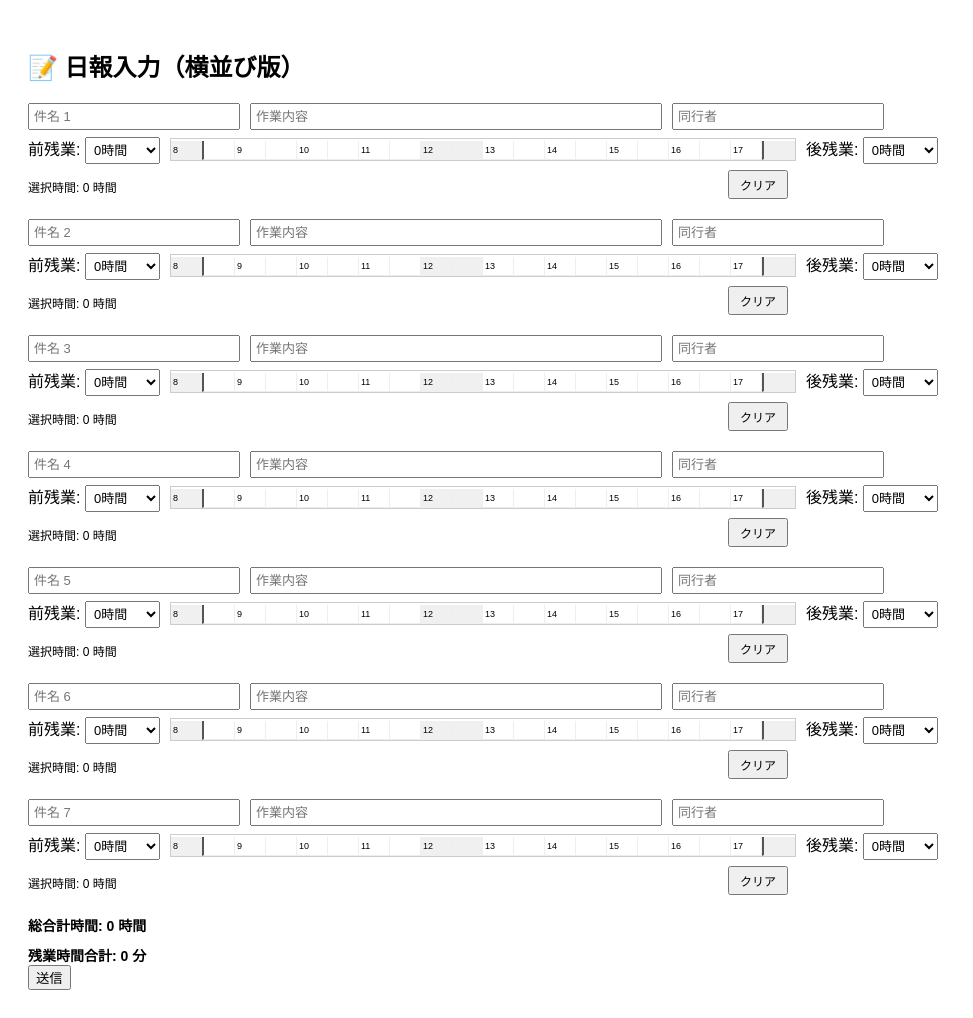
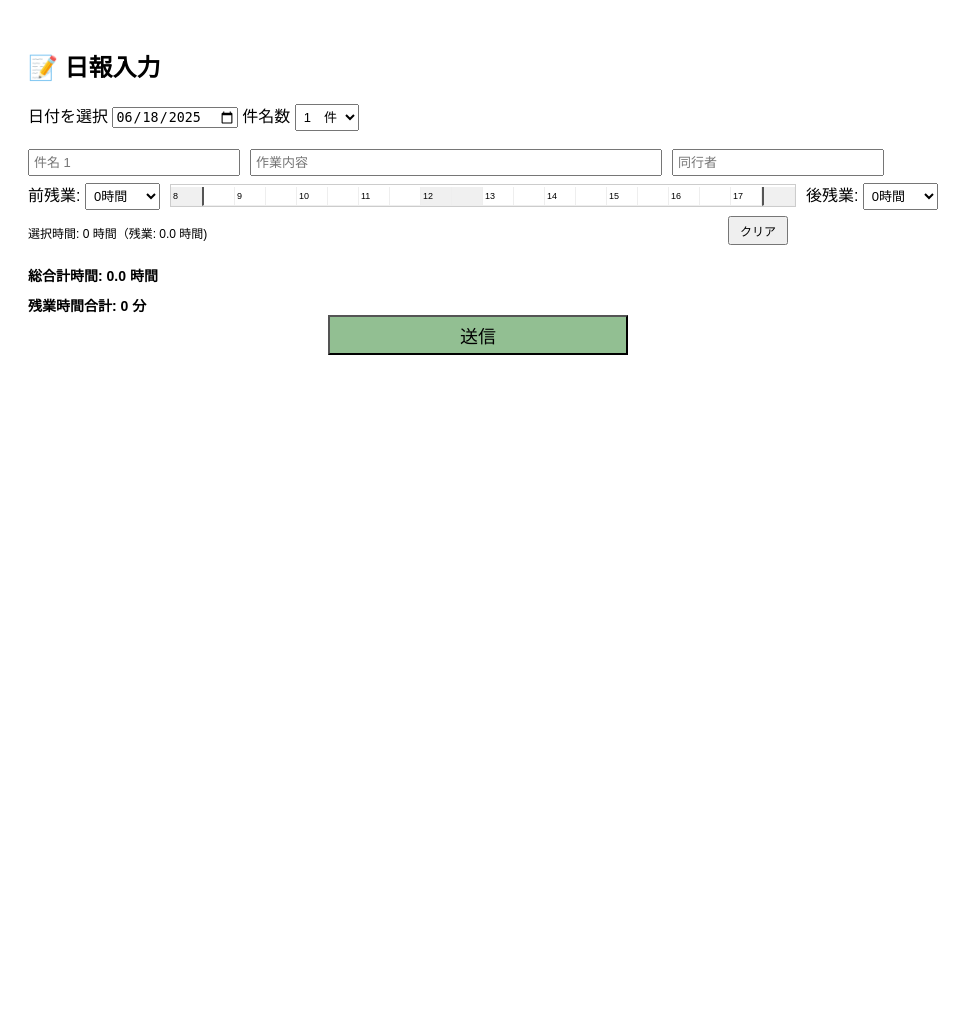
Before and after one commit to 3216311ktt/daily_report_app, a Flask app: page / in a window 1280 px wide. Shown: the whole page, without its empty margins (0-973 px from the left). After the commit the page ends 355 px from the top, so only its background shows below. Run offline with Flask 3, Linux system fonts and the light colour scheme.

Commit message:
日付表示追加等

```diff
--- a/app.py
+++ b/app.py
@@ -46,4 +46,4 @@ def submit():
 if __name__ == '__main__':
     with app.app_context():
         db.create_all()
-    app.run(debug=True)
+    app.run(host='0.0.0.0', port=5000, debug=True)
--- a/templates/index.html
+++ b/templates/index.html
@@ -2,7 +2,7 @@
 <html lang="ja">
 <head>
   <meta charset="UTF-8">
-  <title>日報入力（横並び版）</title>
+  <title>日報入力</title>
   <style>
     body {
       font-family: sans-serif;
@@ -81,30 +81,50 @@
     .overtime-select {
       font-size: 13px;
     }
+    .submit {
+      background-color: rgb(146, 191, 146);
+      height: 40px;
+      width: 300px;
+      font-size: large;
+      margin-left: 300px;
+    }
   </style>
 </head>
 <body>
 
-<h2>📝 日報入力（横並び版）</h2>
-
+<h2>📝 日報入力</h2>
+<tr>
+  <label for="dateInput"> 日付を選択</label>
+  <input type="date" id="dateInput" name="date">
+  <label for="entryCountSelector">件名数</label>
+  <select id="entryCountSelector">
+    <option value="1" selected>1　件</option>
+    <option value="2">2　件</option>
+    <option value="3">3　件</option>
+    <option value="4">4　件</option>
+    <option value="5">5　件</option>
+  </select>
+</tr>
+<br>
+<br>
 <div id="entries"></div>
 
 <div class="total-time">総合計時間: <span id="overall-total">0</span> 時間</div>
 <div class="total-time">残業時間合計: <span id="overtime-total">0</span> 分</div>
 
-<button onclick="submitReports()">送信</button>
+<button onclick="submitReports()" class="submit">送信</button>
 
 <script>
   const startHour = 8;
   const endHour = 18;
   const interval = 30;
-  const entryCount = 7;
 
   const entriesEl = document.getElementById('entries');
   const overallTotalEl = document.getElementById('overall-total');
   const overtimeTotalEl = document.getElementById('overtime-total');
+  const entryCountSelector = document.getElementById('entryCountSelector');
 
-  const allEntries = [];
+  let allEntries = [];
 
   function createTimeSlots() {
     const slots = [];
@@ -121,6 +141,10 @@
     }
     return slots;
   }
+
+  function createEntries(entryCount) {
+    entriesEl.innerHTML = '';
+    allEntries = []
 
   for (let i = 0; i < entryCount; i++) {
     const wrapper = document.createElement('div');
@@ -245,6 +269,62 @@
     allEntries.push({ slots, output, overtimeBefore, overtimeAfter });
   }
 
+  setupSlotEventHandlers();
+  updateAllTotals();
+}
+
+  function setupSlotEventHandlers() {
+    allEntries.forEach(entry => {
+      let isDragging = false;
+
+      entry.slots.forEach(slot => {
+        function toggleSlot(target) {
+          if (target.classList.contains('disabled')) return;
+          target.classList.toggle('selected');
+          updateAllTotals();
+        }
+
+        function selectSlot(target) {
+          if (target.classList.contains('disabled') || target.classList.contains('selected')) return;
+          target.classList.add('selected');
+          updateAllTotals();
+        }
+
+        slot.addEventListener('mousedown', () => {
+          isDragging = true;
+          toggleSlot(slot);
+        });
+
+        slot.addEventListener('mousemove', (e) => {
+          if (isDragging && e.buttons) {
+            selectSlot(slot);
+          }
+        });
+
+        slot.addEventListener('touchstart', (e) => {
+          e.preventDefault();
+          isDragging = true;
+          toggleSlot(slot);
+        }, { passive: false });
+
+        slot.addEventListener('touchmove', (e) => {
+          e.preventDefault();
+          const touch = e.touches[0];
+          const target = document.elementFromPoint(touch.clientX, touch.clientY);
+          if (target && target.classList.contains('slot')) {
+            selectSlot(target);
+          }
+        }, { passive: false });
+
+        document.addEventListener('mouseup', () => isDragging = false);
+        document.addEventListener('touchend', () => isDragging = false);
+      });
+
+      entry.overtimeBefore.addEventListener('change', updateAllTotals);
+      entry.overtimeAfter.addEventListener('change', updateAllTotals);
+    });
+  }
+
   function updateAllTotals() {
     let totalMinutes = 0;
     let totalOvertime = 0;
@@ -350,6 +430,24 @@
       else alert('保存に失敗しました');
     });
   }
+
+  //今日の日付を取得
+  const today = new Date();
+  const yyyy = today.getFullYear();
+  const mm = String(today.getMonth() +1).padStart(2, '0');
+  const dd = String(today.getDate()).padStart(2, '0');
+  const todayStr = `${yyyy}-${mm}-${dd}`;
+
+  document.getElementById('dateInput').value = todayStr;
+
+  // エントリーを初期表示
+  createEntries(parseInt(entryCountSelector.value, 10));
+
+  // セレクト変更時に再生成
+  entryCountSelector.addEventListener('change', () => {
+    const count = parseInt(entryCountSelector.value, 10);
+    createEntries(count);
+  });
 </script>
 
 </body>
```
Also changed, not shown: db/daily_report.db.
